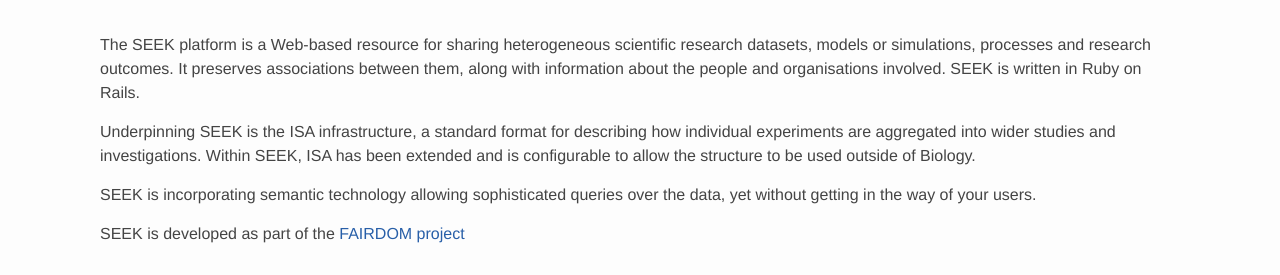
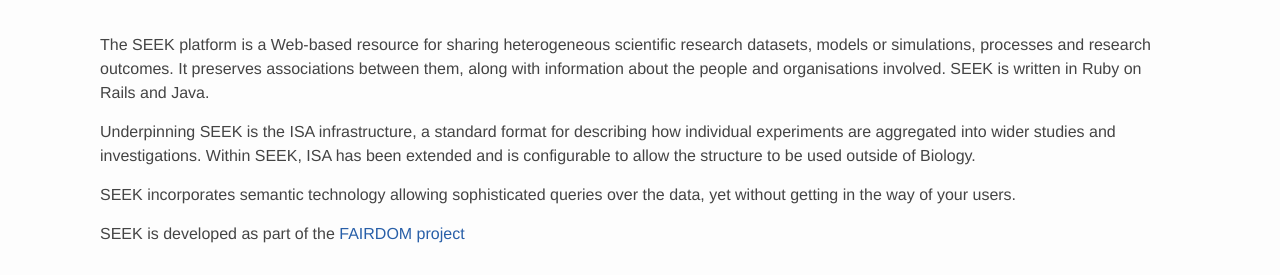
Before and after one commit to eScienceLab/eScienceLab.github.io, a Jekyll site: the page built from _products/seek.md, in a window 1280 px wide. Shown: the part 301-576 px from the top of the page. Built offline with Jekyll 4.4.1, drawn with Linux system fonts in a browser that asks for light colours; comment, search, counter and statistics services are not loaded.

Commit message:
updated seek text, bringing a little more up to date

```diff
--- a/_products/seek.md
+++ b/_products/seek.md
@@ -11,10 +11,10 @@
 wiki: http://www.seek4science.org/about
 ---
 
-The SEEK platform is a Web-based resource for sharing heterogeneous scientific research datasets, models or simulations, processes and research outcomes. It preserves associations between them, along with information about the people and organisations involved. SEEK is written in Ruby on Rails.
+The SEEK platform is a Web-based resource for sharing heterogeneous scientific research datasets, models or simulations, processes and research outcomes. It preserves associations between them, along with information about the people and organisations involved. SEEK is written in Ruby on Rails and Java.
 
 Underpinning SEEK is the ISA infrastructure, a standard format for describing how individual experiments are aggregated into wider studies and investigations. Within SEEK, ISA has been extended and is configurable to allow the structure to be used outside of Biology.
 
-SEEK is incorporating semantic technology allowing sophisticated queries over the data, yet without getting in the way of your users.
+SEEK incorporates semantic technology allowing sophisticated queries over the data, yet without getting in the way of your users.
 
 SEEK is developed as part of the [FAIRDOM project](/projects/fairdom/)
```
